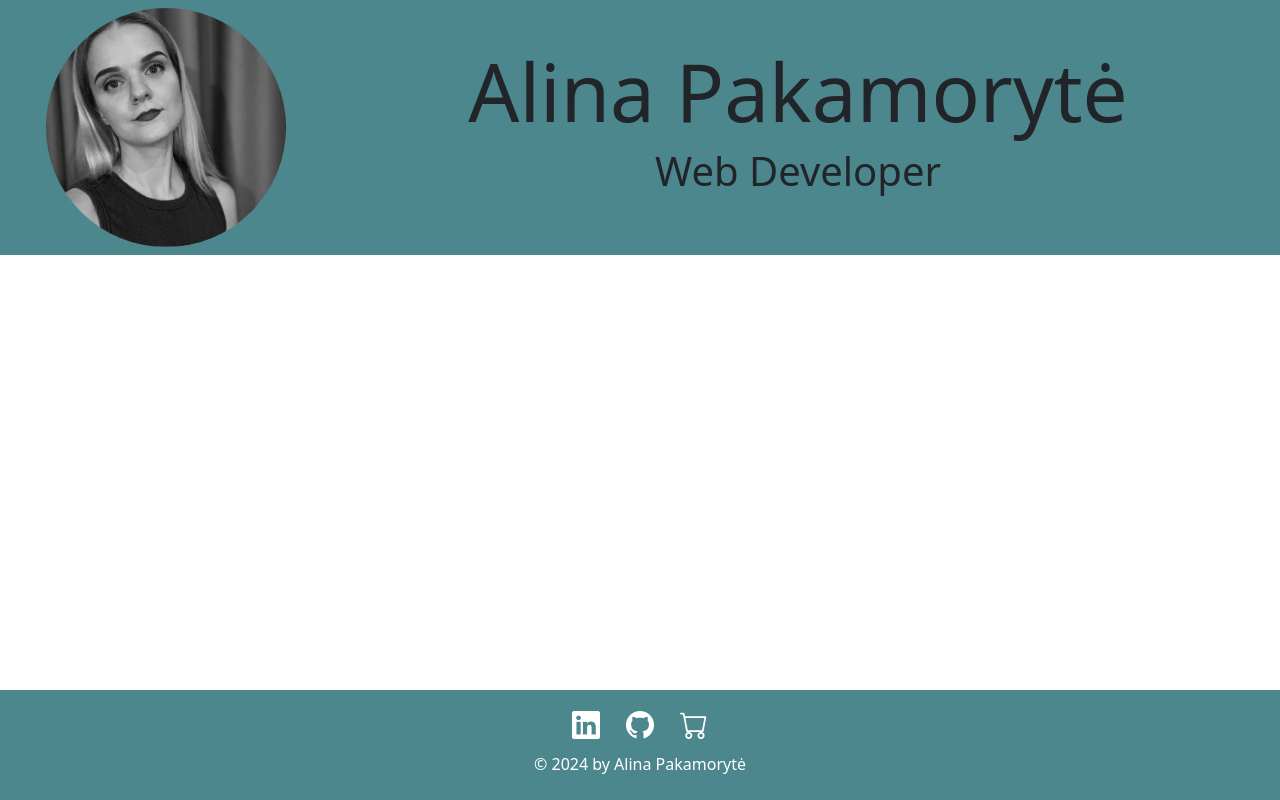
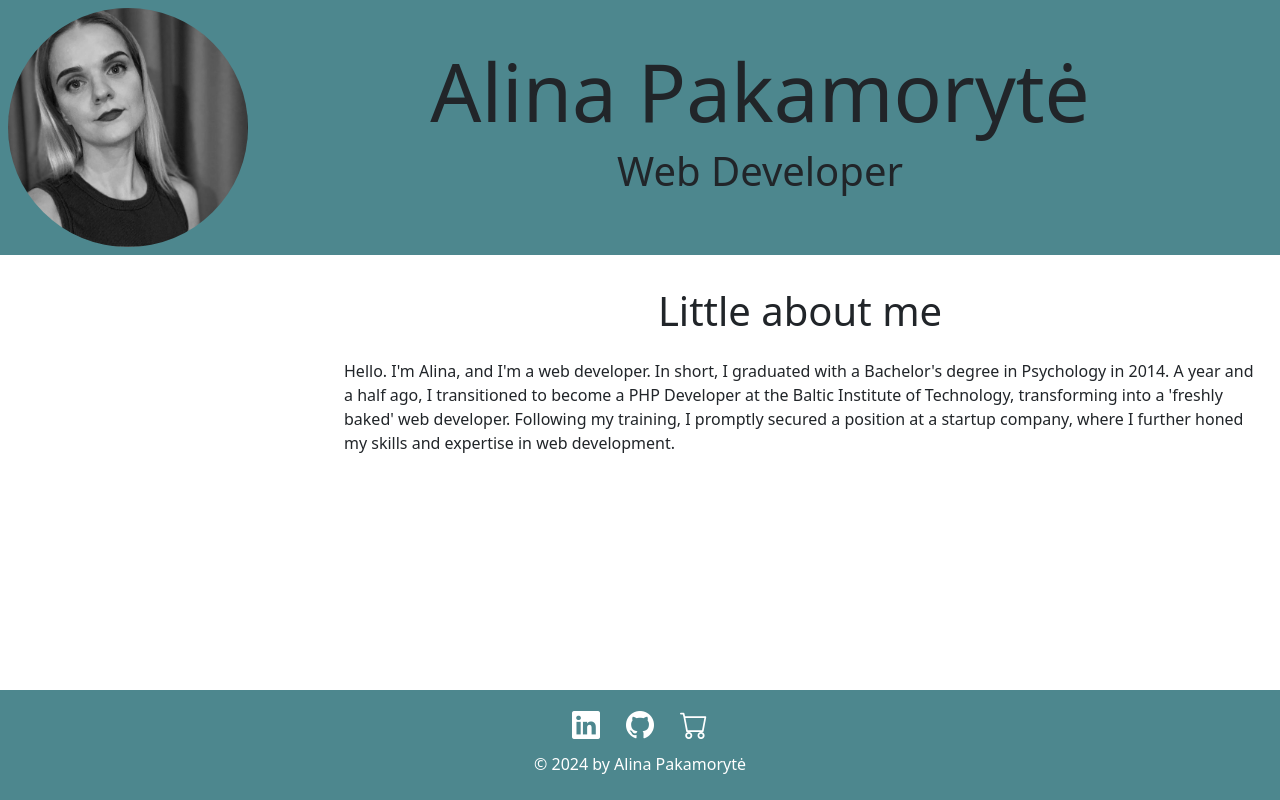
Before and after one commit to alinapak/alinapak-portfolio, a React (Create React App) app: page / in a window 1280 px wide. Built offline with nearby package versions, Linux system fonts and the light colour scheme.

Commit message:
layout change, more content

```diff
--- a/src/App.css
+++ b/src/App.css
@@ -12,3 +12,14 @@ a {
 a:hover {
   text-decoration: none;
 }
+
+#root {
+  display: grid;
+  grid-template-columns: 1fr 3fr;
+  grid-template-rows: auto 1fr auto;
+  grid-template-areas:
+    "header header"
+    "sidebar main"
+    "footer footer";
+  min-height: 100vh;
+}
--- a/src/App.js
+++ b/src/App.js
@@ -2,6 +2,7 @@ import './App.css';
 import React from 'react';
 import Header from './Components/Header/Header';
 import Footer from './Components/Footer/Footer';
+import MainContent from './Components/Content/MainContent';
 import 'bootstrap/dist/css/bootstrap.min.css';
 import 'bootstrap-icons/font/bootstrap-icons.css';
 
@@ -9,6 +10,7 @@ function App() {
   return (
     <React.Fragment>
       <Header />
+      <MainContent/>
       <Footer />
     </React.Fragment>
   )
--- /dev/null
+++ b/src/Components/Content/AboutMe.js
@@ -0,0 +1,15 @@
+import React from 'react';
+import './MainContent.css'
+// import AboutMe from 'AboutMe'
+
+function MainContent() {
+
+   return (
+      <section className="container d-flex flex-column">
+         <h2 class="display-6 mb-4">Little about me</h2>
+         <div class="container"> Hello. I'm Alina, and I'm a web developer. In short, I graduated with a Bachelor's degree in Psychology in 2014. A year and a half ago, I transitioned to become a PHP Developer at the Baltic Institute of Technology, transforming into a 'freshly baked' web developer. Following my training, I promptly secured a position at a startup company, where I further honed my skills and expertise in web development. </div>
+      </section>
+   )
+}
+
+export default MainContent;
--- /dev/null
+++ b/src/Components/Content/MainContent.css
@@ -0,0 +1,6 @@
+section {
+   grid-area: main;
+   padding: 2rem 0 3rem 0;
+   align-items: center;
+   justify-items: center;
+}
--- /dev/null
+++ b/src/Components/Content/MainContent.js
@@ -0,0 +1,14 @@
+import React from 'react';
+// import './MainContent.css'
+import AboutMe from './AboutMe'
+
+function MainContent() {
+
+   return (
+      <React.Fragment>
+         <AboutMe />
+      </React.Fragment>
+   )
+}
+
+export default MainContent;
--- a/src/Components/Footer/Footer.css
+++ b/src/Components/Footer/Footer.css
@@ -1,12 +1,9 @@
 .footer {
-   display: flex;
-   position: fixed;
-   bottom: 0;
-   width: 100%;
    background-color: rgb(77, 135, 142);
    color: white;
    padding: 20px;
    text-align: center;
+   grid-area: footer;
 }
 
 .footer a i::before {
--- a/src/Components/Footer/Footer.js
+++ b/src/Components/Footer/Footer.js
@@ -10,7 +10,7 @@ function Footer() {
       { name: 'cart', href: 'https://alinapak.github.io/shoppingListApp2/' },
    ];
    return (
-      <footer className="p-2 footer d-flex flex-column">
+      <footer className="p-2 footer d-flex flex-column justify-content-end">
          <div className="container icon-wrap d-flex justify-content-center">
             {icons.map((icon, index) => (
                <Icon key={index} name={icon.name} href={icon.href} />
--- a/src/Components/Header/Header.css
+++ b/src/Components/Header/Header.css
@@ -1,12 +1,10 @@
 .header {
-   display: grid;
-   grid-template-columns: repeat(4, 1fr);
-   grid-template-rows: auto;
-   grid-template-areas: "a b b b";
    padding: 2rem 0 3rem 0;
    background-color: rgb(77, 135, 142);
    align-items: center;
    justify-items: center;
+   grid-area: header;
+   flex: 1
 }
 
 .header img {
@@ -15,9 +13,9 @@
    width: 100%;
    height: auto;
    border-radius: 50%;
-   grid-area: a;
+   grid-area: image;
 }
 
-.container {
-   grid-area: b;
+header div {
+   flex: 1 1 auto
 }
--- a/src/Components/Header/Header.js
+++ b/src/Components/Header/Header.js
@@ -3,9 +3,9 @@ import './Header.css'
 
 function Header() {
    return (
-      <header className="p-2 header">
+      <header className="d-flex p-2 header">
          <img src="./Images/as.png" alt="Me" />
-         <div className="container d-flex flex-column text-center">
+         <div className="d-flex flex-column text-center">
             <h1 className="display-1">
                Alina Pakamorytė
             </h1>
```
Also changed, not shown: src/index.css (line endings or trailing spaces).
